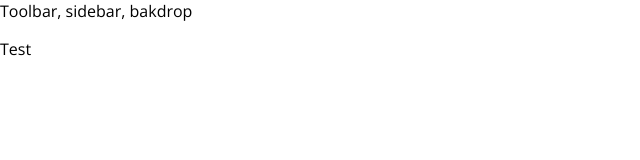
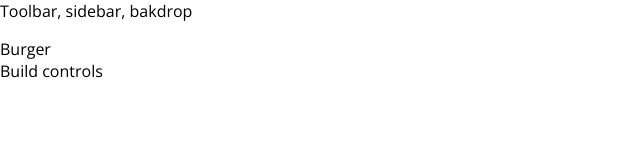
Before and after one commit to orlandovallejos/burger-app, a React app: page / in a window 1280 px wide. Shown: the top 160 px of the page, without its empty margins (0-640 px from the left). Built offline with nearby package versions, Linux system fonts and the light colour scheme.

Commit message:
Added content to the BurguerBuilder. - Created a CSS file for Layout.

```diff
--- a/src/App.js
+++ b/src/App.js
@@ -1,12 +1,13 @@
 import React, { Component } from 'react';
 import Layout from './components/Layout/Layout';
+import BurgerBuilder from './containers/BurgerBuilder/BurgerBuilder';
 
 class App extends Component {
   render() {
     return (
       <div>
         <Layout>
-          <p>Test </p>
+          <BurgerBuilder></BurgerBuilder>
         </Layout>
       </div>
     );
--- /dev/null
+++ b/src/components/Layout/Layout.css
@@ -0,0 +1,3 @@
+.Content {
+  margin-top: 16px;
+}
--- a/src/components/Layout/Layout.js
+++ b/src/components/Layout/Layout.js
@@ -1,10 +1,11 @@
 import React from 'react';
 import Aux from '../../hoc/Aux';
+import classes from './Layout.css';
 
 const layout = (props) => (
   <Aux>
     <div>Toolbar, sidebar, bakdrop</div>
-    <main>
+    <main className={classes.Content}>
       {props.children}
     </main>
   </Aux>
--- a/src/containers/BurgerBuilder/BurgerBuilder.js
+++ b/src/containers/BurgerBuilder/BurgerBuilder.js
@@ -1,11 +1,13 @@
 import React, { Component } from 'react';
+import Aux from '../../hoc/Aux';
 
 class BurgerBuilder extends Component {
   render() {
     return (
-      <div>
-
-      </div>
+      <Aux>
+        <div>Burger</div>
+        <div>Build controls</div>
+      </Aux>
     );
   }
 }
```
